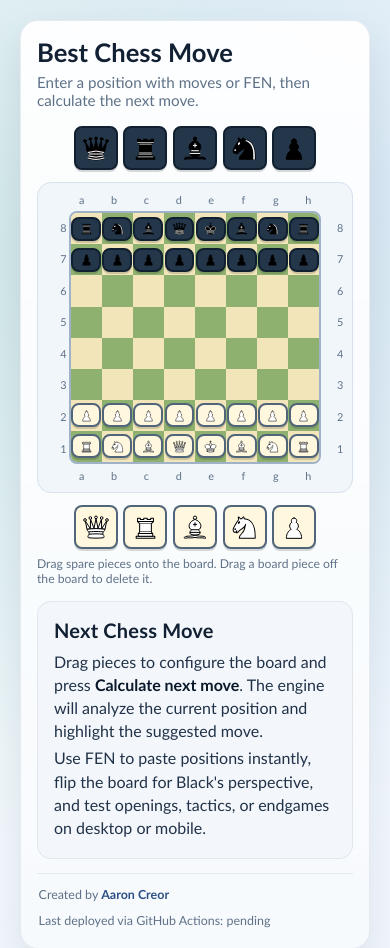
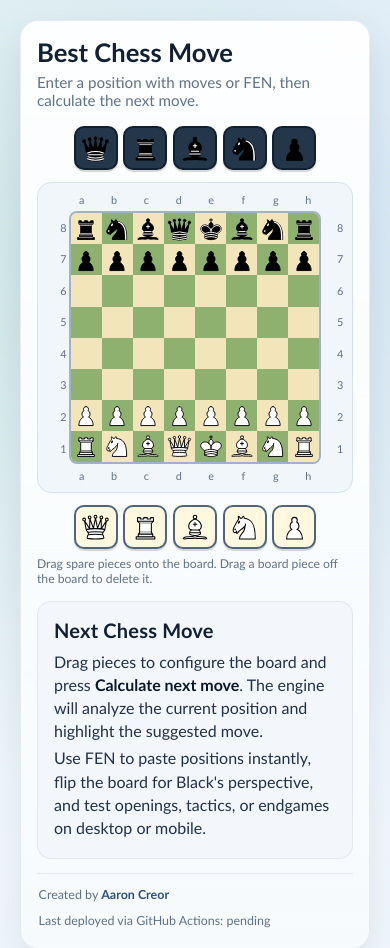
Before and after one commit to AaronCreor/BestChessMove, a PHP site: page / in a window 390 px wide. Shown: the top 948 px of the page. Run offline with PHP 8.4, Linux system fonts and the light colour scheme.

Commit message:
bug fixes

```diff
--- a/css/style.css
+++ b/css/style.css
@@ -283,6 +283,45 @@ body {
   pointer-events: none;
 }
 
+.board-square .piece.board-piece {
+  width: 100%;
+  height: 100%;
+  min-width: 0;
+  min-height: 0;
+  padding: 0;
+  border: 0;
+  border-radius: 0;
+  background: transparent;
+  box-shadow: none;
+}
+
+.board-square .piece.board-piece.white-piece,
+.board-square .piece.board-piece.black-piece {
+  background: transparent;
+  border-color: transparent;
+  text-shadow: none;
+}
+
+.board-square .piece.board-piece .piece-icon {
+  width: 88%;
+  height: 88%;
+}
+
+.tray-piece {
+  min-width: 52px;
+  min-height: 52px;
+  width: 52px;
+  height: 52px;
+  padding: 0;
+  border-radius: 10px;
+  flex: 0 0 auto;
+}
+
+.tray-piece .piece-icon {
+  width: 78%;
+  height: 78%;
+}
+
 .piece:active {
   cursor: grabbing;
 }
@@ -517,6 +556,11 @@ button:disabled {
     font-size: 1.35rem;
   }
 
+  .board-square .piece.board-piece .piece-icon {
+    width: 90%;
+    height: 90%;
+  }
+
   .board-setup-hint {
     font-size: 0.76rem;
   }
--- a/js/app.js
+++ b/js/app.js
@@ -201,7 +201,7 @@
 
       if (piece) {
         var pieceEl = document.createElement("span");
-        pieceEl.className = "piece " + (piece === piece.toUpperCase() ? "white-piece" : "black-piece");
+        pieceEl.className = "piece board-piece " + (piece === piece.toUpperCase() ? "white-piece" : "black-piece");
         pieceEl.appendChild(buildPieceIcon(piece));
         pieceEl.title = squareName + ": " + piece;
         pieceEl.draggable = true;
```
